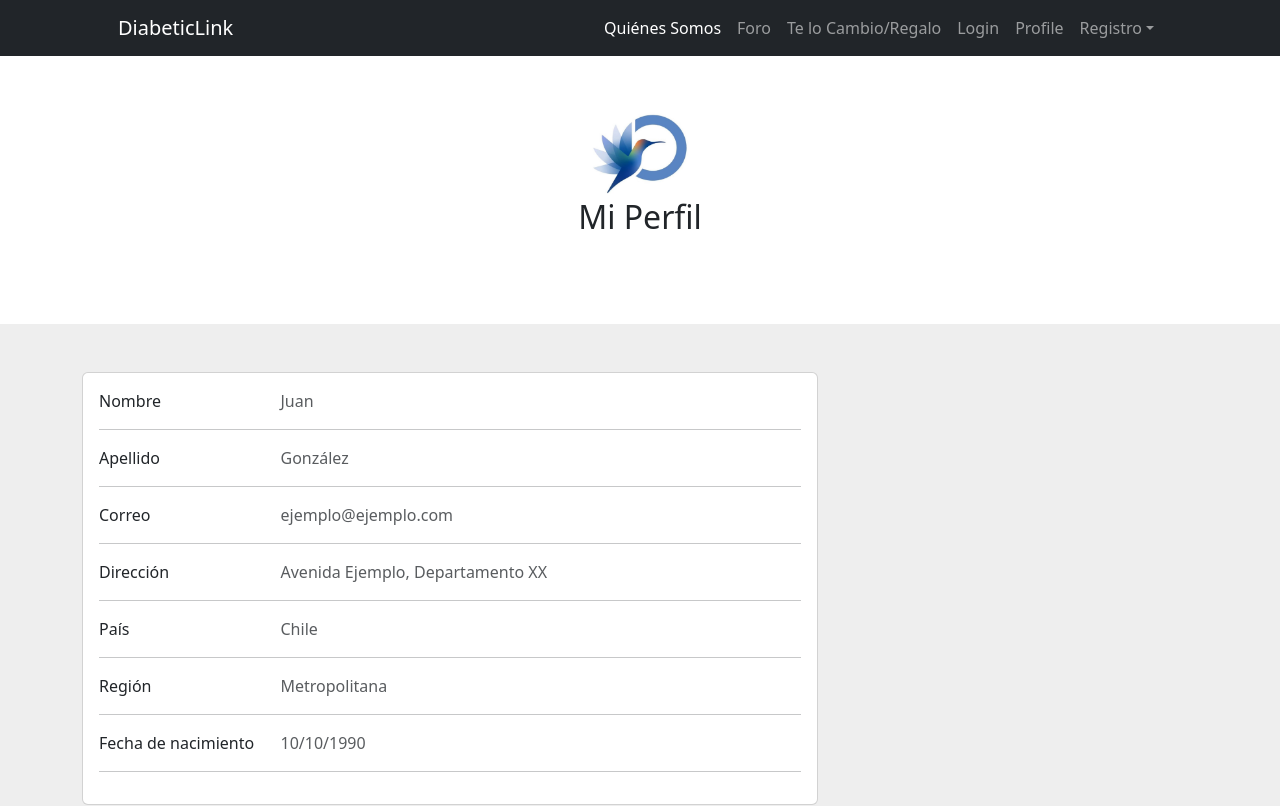
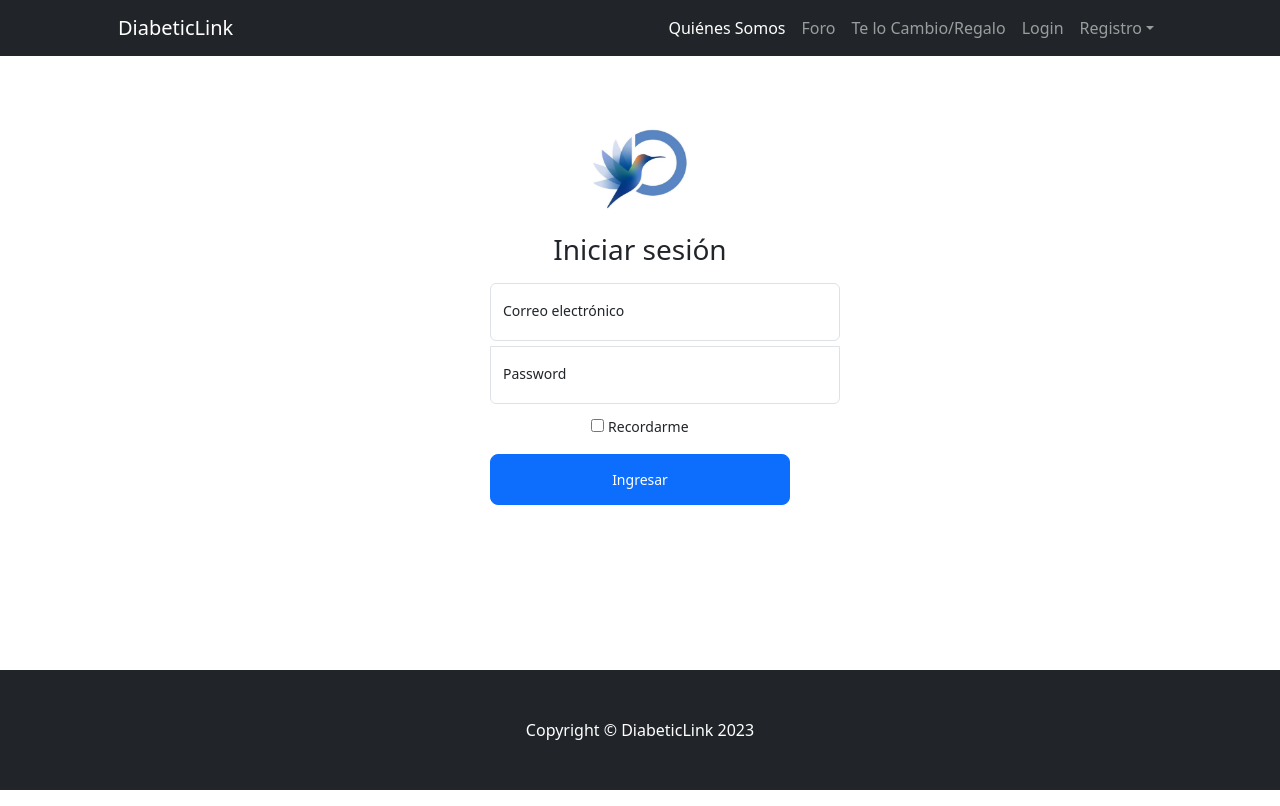
Before and after one commit to BiancaReset/FRONTEND-LUKABI, a React app: page /profile in a window 1280 px wide. Shown: the top 806 px of the page. Built offline with nearby package versions, Linux system fonts and the light colour scheme.

Commit message:
navbar-profile-login/logout ok

```diff
--- a/src/js/component/NavBar.jsx
+++ b/src/js/component/NavBar.jsx
@@ -43,10 +43,10 @@ function NavBar() {
 							{/* Se renderiza condicionalmente boton de login, si el usuario tiene datos, se renderiza boton de logout */}
 							{user === null ? <Link className="nav-link" to="/login">Login</Link> : <Link className="nav-link" onClick={() => actions.logout()} >Logout</Link>}
 						</li>
-						<li className="nav-item">
+						{user !== null && <li className="nav-item">
 							<Link className="nav-link" to="/profile">Profile</Link>
-						</li>
-						<li className="nav-item dropdown">
+						</li>}
+						{user === null && <li className="nav-item dropdown">
 							<a
 								className="nav-link dropdown-toggle"
 								href="#"
@@ -63,7 +63,7 @@ function NavBar() {
 									<Link className="dropdown-item" to="/registrocomercio">Registro Comercio</Link>
 								</li>
 							</ul>
-						</li>
+						</li>}
 
 					</ul >
 				</div >
--- a/src/js/pages/ForoComent.jsx
+++ b/src/js/pages/ForoComent.jsx
@@ -12,7 +12,7 @@ export const ForoComent = () => {
     const [values, setValues] = useState({
         newComment: "",
         editedComment: "",
-    });
+    }); console.log(user)
 
     const handleInputChange = (event) => {
         const { name, value } = event.target;
@@ -150,20 +150,24 @@ export const ForoComent = () => {
                     <Imagehome image={colibri} />
                 </div>
                 <div className="col-8">
-                    <div className="row" style={{ fontWeight: "bold" }}>
-                        <h1>{activePost.titulo}</h1>
+                    <h1 className="row" style={{ fontWeight: "bold" }}>
+                        {activePost.titulo}</h1>
+
+                    <div className="row">
+                        publicado por: {activePost.user}
+
                     </div>
                     <div className="row">
-                        publicado por: {activePost.user} Fecha: {activePost.fecha}
+                        Fecha: {activePost.fecha}
 
                     </div>
 
-                    <div className="row"><h3>{activePost.comentario}</h3></div>
+                    <h3 className="row">{activePost.comentario}</h3>
 
                     <div className="row">
                         <div className="mb-3 p-0">
-                            <label className="form-label">Agrega tu comentario</label>
-                            <textarea
+
+                            <textarea placeholder="Agrega tu comentario aqui"
                                 onChange={handleInputChange}
                                 value={values.newComment}
                                 name="newComment"
--- a/src/js/pages/Profile.jsx
+++ b/src/js/pages/Profile.jsx
@@ -1,12 +1,21 @@
-import React, { useState } from 'react';
+import React, { useContext } from 'react';
 import logo from "../img/logo.jpeg"
 import { Link } from 'react-router-dom';
+import { Context } from '../../store/AppContext';
+import Login from './Login'
+
 
 
 
 const Profile = () => {
+
+    const { store } = useContext(Context)
+    const { user } = store
+    const localUser = localStorage.getItem('user')
+
     return (
-        <>
+        localUser !== null && user !== null ?
+            (<>
                 <div className="py-5 text-center">
                     <img
                         className="d-block mx-auto mb-1"
@@ -17,10 +26,10 @@ const Profile = () => {
                     />
                     <h2>Mi Perfil</h2>
                 </div>
-            <section style={{ backgroundColor: "#eee" }}>
-                <div className="container py-5">
+                <section className='py-5' style={{ backgroundColor: "#eee" }}>
+                    <div className="container">
+
                         <div className="row">
-
                             <div className="col-lg-8">
                                 <div className="card mb-4">
                                     <div className="card-body">
@@ -29,7 +38,7 @@ const Profile = () => {
                                                 <p className="mb-0">Nombre</p>
                                             </div>
                                             <div className="col-sm-9">
-                                            <p className="text-muted mb-0">Juan</p>
+                                                <p className="text-muted mb-0">{user.nombre}</p>
                                             </div>
                                         </div>
                                         <hr />
@@ -38,7 +47,7 @@ const Profile = () => {
                                                 <p className="mb-0">Apellido</p>
                                             </div>
                                             <div className="col-sm-9">
-                                            <p className="text-muted mb-0">González</p>
+                                                <p className="text-muted mb-0">{user.apellido}</p>
                                             </div>
                                         </div>
                                         <hr />
@@ -47,7 +56,7 @@ const Profile = () => {
                                                 <p className="mb-0">Correo</p>
                                             </div>
                                             <div className="col-sm-9">
-                                            <p className="text-muted mb-0">ejemplo@ejemplo.com</p>
+                                                <p className="text-muted mb-0">{user.correo}</p>
                                             </div>
                                         </div>
                                         <hr />
@@ -56,7 +65,7 @@ const Profile = () => {
                                                 <p className="mb-0">Dirección</p>
                                             </div>
                                             <div className="col-sm-9">
-                                            <p className="text-muted mb-0">Avenida Ejemplo, Departamento XX</p>
+                                                <p className="text-muted mb-0">{user.direccion}</p>
                                             </div>
                                         </div>
                                         <hr />
@@ -65,7 +74,7 @@ const Profile = () => {
                                                 <p className="mb-0">País</p>
                                             </div>
                                             <div className="col-sm-9">
-                                            <p className="text-muted mb-0">Chile</p>
+                                                <p className="text-muted mb-0">{user.pais}</p>
                                             </div>
                                         </div>
                                         <hr />
@@ -74,7 +83,7 @@ const Profile = () => {
                                                 <p className="mb-0">Región</p>
                                             </div>
                                             <div className="col-sm-9">
-                                            <p className="text-muted mb-0">Metropolitana</p>
+                                                <p className="text-muted mb-0">{user.region}</p>
                                             </div>
                                         </div>
                                         <hr />
@@ -83,13 +92,13 @@ const Profile = () => {
                                                 <p className="mb-0">Fecha de nacimiento</p>
                                             </div>
                                             <div className="col-sm-9">
-                                            <p className="text-muted mb-0">10/10/1990</p>
+                                                <p className="text-muted mb-0">{user.fechanac}</p>
                                             </div>
                                         </div>
                                         <hr />
                                     </div>
                                 </div>
-                            <div className="row">
+                                {/* <div className="row">
                                     <div className="col-md-6">
                                         <div className="card mb-4 mb-md-0">
                                             <div className="card-body">
@@ -113,12 +122,12 @@ const Profile = () => {
                                             </div>
                                         </div>
                                     </div>
-                            </div>
+                                </div> */}
                             </div>
                         </div>
                     </div>
                 </section>
-        </>
+            </>) : <Login />
     )
 };
 export default Profile;
--- a/src/store/flux.js
+++ b/src/store/flux.js
@@ -12,7 +12,7 @@ const getState = ({ getStore, getActions, setStore }) => {
     actions: {
       //Función para conectar login con endpoint
       loginRequest: async (mail, pass, navigate) => {
-        const {API_URL}= getStore()
+        const { API_URL } = getStore();
         const res = await fetch(`${API_URL}/api/login`, {
           method: "POST",
           headers: {
@@ -25,11 +25,13 @@ const getState = ({ getStore, getActions, setStore }) => {
         });
         const data = await res.json();
         console.log(data);
-        setStore({
-          user: data.user,
-        });
+        res.ok &&
+          setStore({
+            user: data.user,
+          });
         res.ok && navigate("/");
         res.ok && localStorage.setItem("user", JSON.stringify(data.user));
+        !res.ok && alert("usuario o contraseña incorrecta");
       },
       //funcion para eliminar datos del objeto user (deslogueo)
       logout: () => {
```
Lines whose indentation alone changed are shown as unchanged.
